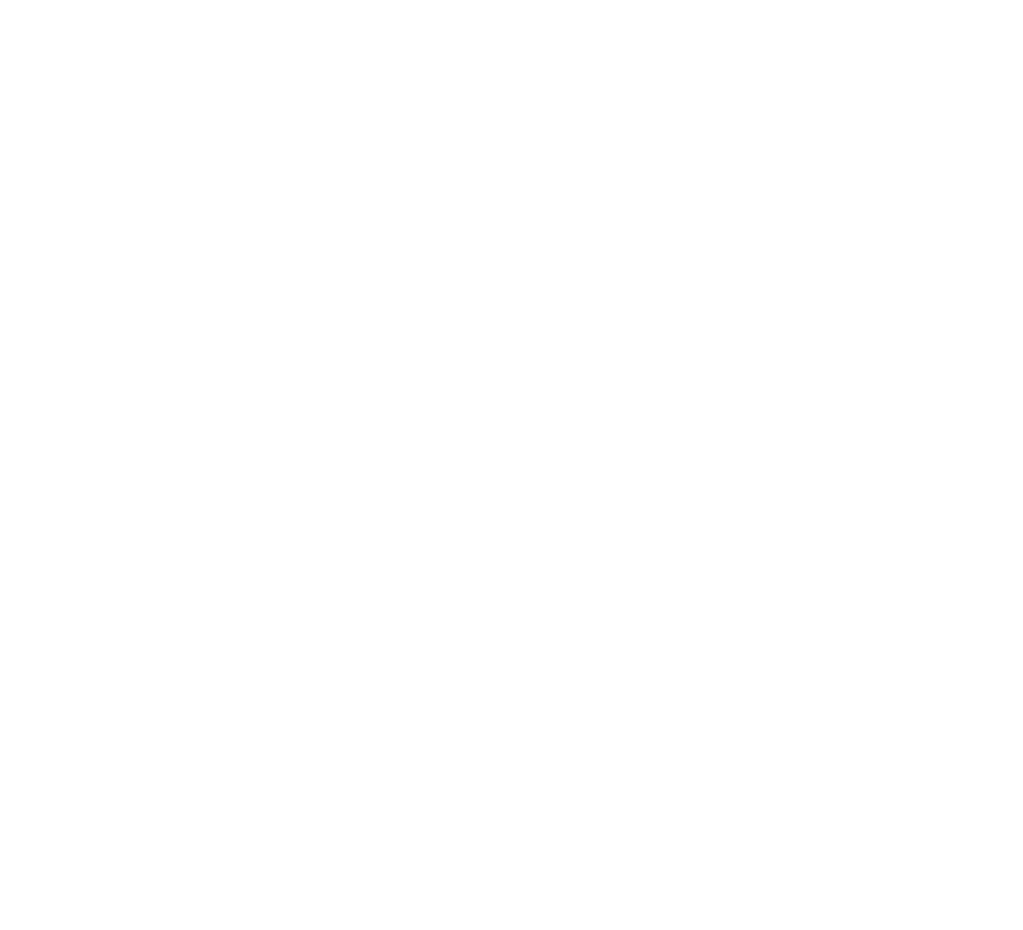
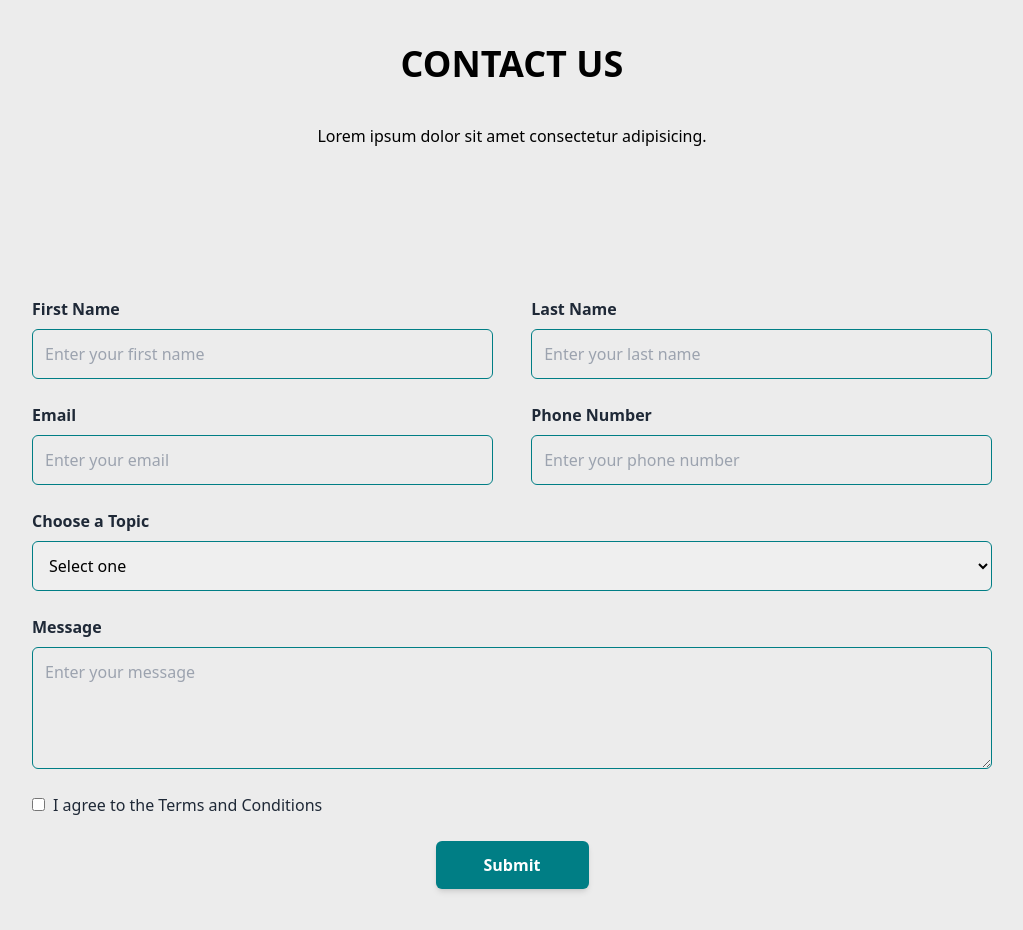
Before and after one commit to Personal-Team-HealthCheckup/doctorApp, a Next.js app: page /Contact in a window 1280 px wide. Before the commit this address had no page. Shown: the part 846-1776 px from the top of the page, without its empty margins (128-1151 px from the left). Before the commit the page ends 864 px from the top, so only its background shows below. Built offline with nearby package versions, Linux system fonts and the light colour scheme; a web font is replaced by a local one.

Commit message:
contact us done

```diff
--- /dev/null
+++ b/src/pages/Contact.tsx
@@ -0,0 +1,127 @@
+import React, { useState } from 'react'
+
+function Contact() {
+    const [inputValue,setInputValue] =  useState({
+        fname: '',
+        lname:'',
+        email: '',
+        phone: '',
+        message: '',
+    })
+    const handleChange = (e) => {
+        setInputValue({...inputValue, [e.target.name]: e.target.value })
+    }
+
+  return (<>
+  <div className="w-full md:container mx-auto px-4 bg-local bg-cover bg-center h-[722px]	bg-serviceBackImage	">
+    </div>
+
+    <div className=' pt-10 flex justify-center items-center flex-col gap-10'>
+        <h3 >Get In Touch</h3>
+        <h1 className='uppercase font-bold text-4xl'>contact us</h1>
+        <p>Lorem ipsum dolor sit amet consectetur adipisicing.</p>
+    </div>
+
+{/* form */}
+
+    <div className='h-auto md:h-[864px] flex justify-center items-center w-full'>
+  <form  className='flex mt-[2%] flex-wrap p-5 md:p-8  rounded-lg max-w-[1024px] w-full'>
+
+    <div className='flex flex-col w-full md:w-[48%] md:mr-[4%] mb-6'>
+      <label className='text-gray-800  font-semibold mb-2'>First Name</label>
+      <input  name='fname' value={inputValue.fname}
+        className='border border-[#007E85] p-3 rounded-md bg-transparent'
+        placeholder='Enter your first name'
+        type='text'
+        required
+      />
+    </div>
+
+
+    <div className='flex flex-col w-full md:w-[48%] mb-6'>
+      <label className='text-gray-800 font-semibold mb-2'>Last Name</label>
+      <input name='lname' value={inputValue.lname}
+        className='border border-[#007E85] p-3 rounded-md bg-transparent'
+        placeholder='Enter your last name'
+        type='text'
+
+        required
+      />
+    </div>
+
+
+    <div className='flex flex-col w-full md:w-[48%] md:mr-[4%] mb-6'>
+      <label className='text-gray-800 font-semibold mb-2'>Email</label>
+      <input name='email' value={inputValue.email}
+        className='border border-[#007E85] p-3 rounded-md  bg-transparent '
+        placeholder='Enter your email'
+        type='email'
+        required
+      />
+    </div>
+
+    <div className='flex flex-col w-full md:w-[48%] mb-6'>
+      <label className='text-gray-800 font-semibold mb-2'>Phone Number</label>
+      <input name='phone' value={inputValue.phone}
+        className='border border-[#007E85] p-3 rounded-md bg-transparent'
+        placeholder='Enter your phone number'
+        maxLength={10}
+        type='tel'
+        required
+      />
+    </div>
+
+
+    <div className='flex flex-col w-full mb-6'>
+      <label className='text-gray-800 font-semibold mb-2'>Choose a Topic</label>
+      <select name='message' value={inputValue.message}
+        className='border border-[#007E85] p-3 rounded-md'
+        required
+      >
+        <option value="" disabled selected>Select one</option>
+        <option value="hello">Hello</option>
+        <option value="hi">Hi</option>
+        <option value="bye">Bye</option>
+        <option value="t">T</option>
+      </select>
+    </div>
+
+
+    <div className='flex flex-col w-full mb-6'>
+      <label className='text-gray-800 font-semibold mb-2'>Message</label>
+      <textarea
+        className='border border-[#007E85] p-3 rounded-md bg-transparent'
+        placeholder='Enter your message'
+        rows={4}
+      ></textarea>
+    </div>
+
+
+    <div className='flex items-center w-full mb-6'>
+      <input
+        type='checkbox'
+        className='mr-2 focus:ring-[#007E85] accent-[#007E85] '
+        required
+      />
+      <label className='text-gray-800'>I agree to the Terms and Conditions</label>
+    </div>
+
+
+    <div className='flex justify-center w-full'>
+      <button
+        className='px-12 py-3 rounded-md bg-[#007E85] text-white font-semibold hover:bg-[#006b73] shadow-md transition-transform duration-300 transform hover:scale-105'
+        type='submit'
+      >
+        Submit
+      </button>
+    </div>
+  </form>
+</div>
+
+
+  </>
+
+  )
+}
+
+export default Contact
--- a/src/pages/index.tsx
+++ b/src/pages/index.tsx
@@ -6,6 +6,7 @@ import ResultNumber from '../components/ResultNumber';
 import Image from 'next/image';
 import { searviceImage } from '../../public/images/assets';
 import TeamMember from '../components/TeamMember';
+
 
 interface HomePageProps {
 
```
